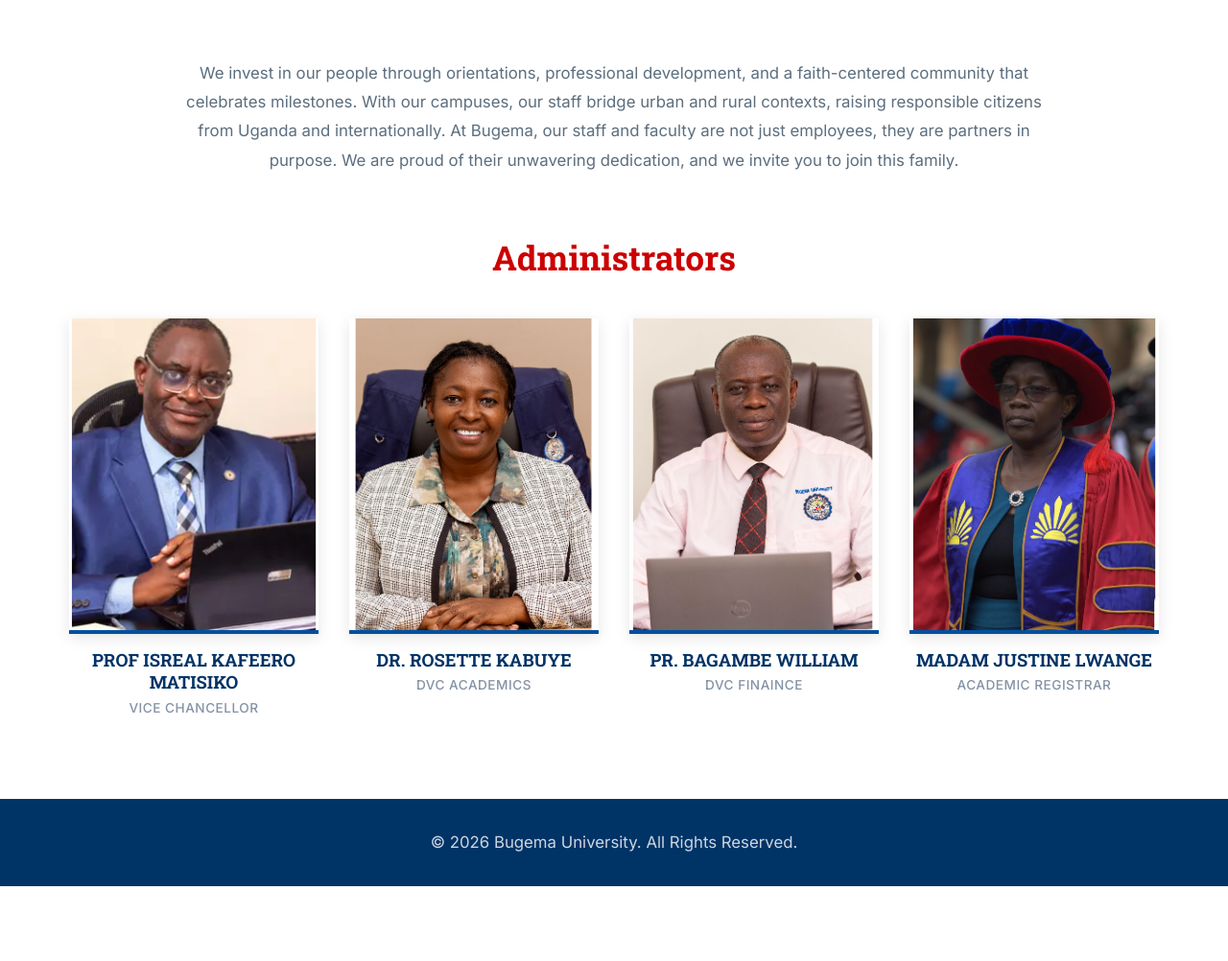
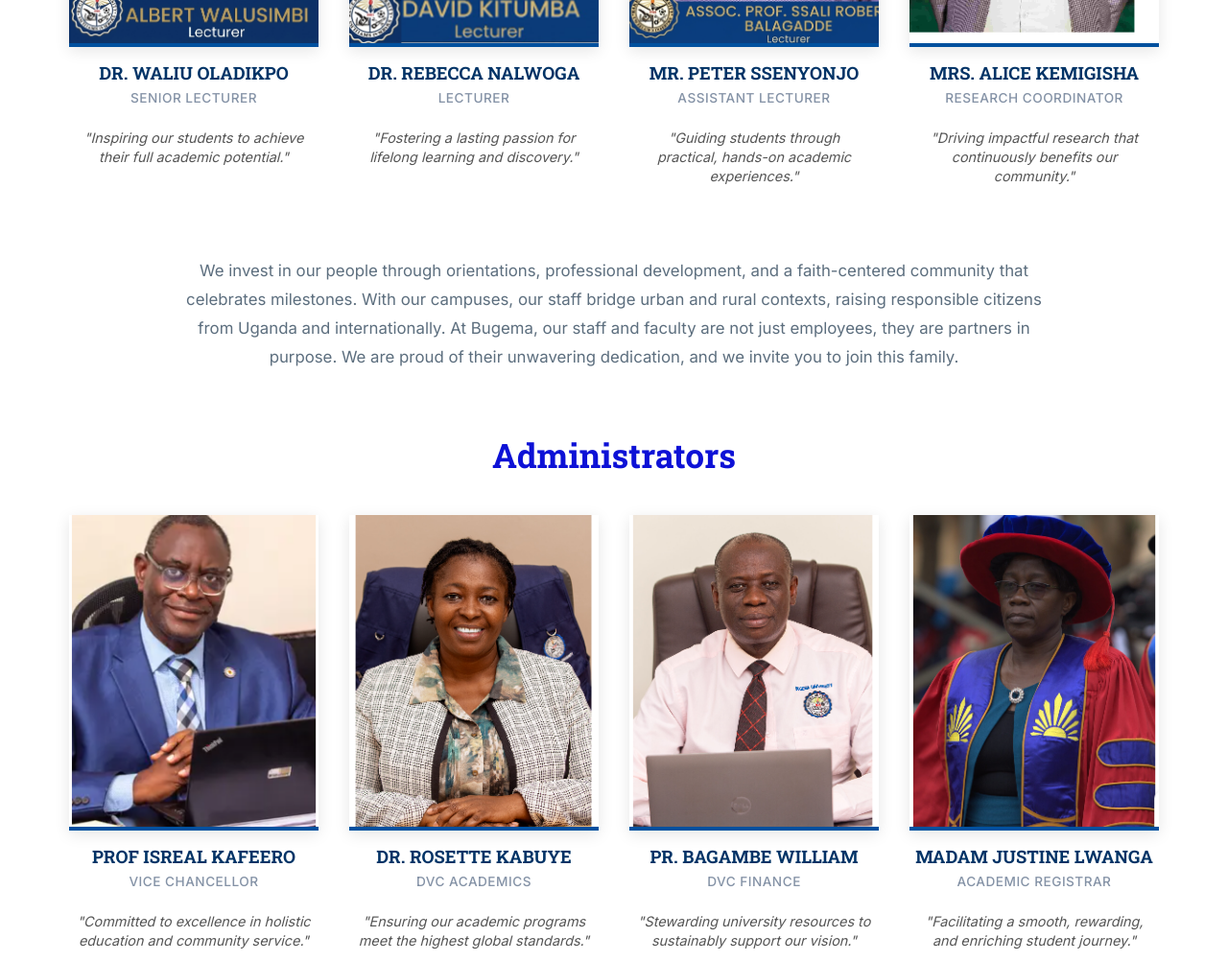
Before and after one commit to sherrynakyanzi369-ship-it/department-website, a plain HTML site: page staff.html in a window 1280 px wide. Shown: the part 1147-2149 px from the top of the page at 96% size. Before the commit the page ends 2071 px from the top, so only its background shows below. Drawn offline with Linux system fonts and the light colour scheme.

Commit message:
Update staff HTML with new staff messages and styles

```diff
--- a/staff.html
+++ b/staff.html
@@ -1,5 +1,6 @@
 <!DOCTYPE html>
 <html lang="en">
+
 <head>
     <meta charset="UTF-8">
     <meta name="viewport" content="width=device-width, initial-scale=1.0">
@@ -7,6 +8,7 @@
     <link rel="stylesheet" href="styles.css">
     <link rel="stylesheet" href="https://cdnjs.cloudflare.com/ajax/libs/font-awesome/6.0.0-beta3/css/all.min.css">
 </head>
+
 <body>
     <header class="main-header">
         <div class="nav-container">
@@ -43,6 +45,7 @@
                 text-align: center;
                 margin: 3rem 0;
             }
+
             .section-title {
                 font-family: 'Roboto Slab', serif;
                 font-size: 2.2rem;
@@ -50,12 +53,15 @@
                 margin: 4rem 0 2rem 0;
                 color: var(--primary-blue);
             }
+
             .section-title.red-title {
-                color: #cc0000;
+                color: #0d11d6;
             }
+
             .section-title::after {
                 display: none;
             }
+
             .staff-intro {
                 max-width: 900px;
                 margin: 0 auto 3rem auto;
@@ -85,7 +91,7 @@
 
             .image-wrapper {
                 overflow: hidden;
-                box-shadow: 0 4px 15px rgba(0,0,0,0.1);
+                box-shadow: 0 4px 15px rgba(0, 0, 0, 0.1);
                 margin-bottom: 1rem;
                 border-bottom: 4px solid var(--secondary-blue);
                 background-color: var(--bg-surface);
@@ -109,8 +115,9 @@
             }
 
             .staff-portrait-card:hover .image-wrapper {
-                border-bottom-color: #200bdd; /* Subtle accent change on hover */
-                box-shadow: 0 10px 25px rgba(0,51,102,0.2);
+                border-bottom-color: #200bdd;
+                /* Subtle accent change on hover */
+                box-shadow: 0 10px 25px rgba(0, 51, 102, 0.2);
             }
 
             .staff-name {
@@ -127,6 +134,16 @@
                 text-transform: uppercase;
                 letter-spacing: 0.5px;
             }
+
+            .staff-message {
+                font-size: 0.9rem;
+                color: #555;
+                margin-top: 0.8rem;
+                margin-bottom: 0.5rem;
+                font-style: italic;
+                line-height: 1.4;
+                padding: 0 0.5rem;
+            }
         </style>
 
         <h2 class="section-title stagger-1">Departmental Heads</h2>
@@ -138,6 +155,7 @@
                 </div>
                 <h3 class="staff-name">MR EMMA SSEWANKAMBO</h3>
                 <p class="staff-title">H.O.D Computing & Informatics</p>
+                <p class="staff-message">"Dedicated to advancing technological innovation and academic excellence."</p>
             </div>
             <div class="staff-portrait-card">
                 <div class="image-wrapper">
@@ -145,6 +163,8 @@
                 </div>
                 <h3 class="staff-name">SSENTOGO REAGAN </h3>
                 <p class="staff-title">MARKETING</p>
+                <p class="staff-message">"Connecting our transformative programs with the brilliant minds of tomorrow."
+                </p>
             </div>
             <div class="staff-portrait-card">
                 <div class="image-wrapper">
@@ -152,6 +172,8 @@
                 </div>
                 <h3 class="staff-name">TIBENDA SETH</h3>
                 <p class="staff-title">ICT DIRECTORATE</p>
+                <p class="staff-message">"Empowering the university through seamless and modern digital infrastructure."
+                </p>
             </div>
             <div class="staff-portrait-card">
                 <div class="image-wrapper">
@@ -159,6 +181,8 @@
                 </div>
                 <h3 class="staff-name">KASIBE ISMA ISAIAH </h3>
                 <p class="staff-title">H.O.D LIFE & PHYSICAL SCIENCE</p>
+                <p class="staff-message">"Exploring fundamental scientific principles to understand our world better."
+                </p>
             </div>
 
         </div>
@@ -170,29 +194,41 @@
                 <div class="image-wrapper">
                     <img src="assets/waliu.png" alt="Placeholder Vector">
                 </div>
-
+                <h3 class="staff-name">DR. WALIU OLADIKPO</h3>
+                <p class="staff-title">SENIOR LECTURER</p>
+                <p class="staff-message">"Inspiring our students to achieve their full academic potential."</p>
             </div>
             <div class="staff-portrait-card">
                 <div class="image-wrapper">
                     <img src="assets/kitlu.png" alt="Dr. Rebecca Nalwoga">
                 </div>
-
+                <h3 class="staff-name">DR. REBECCA NALWOGA</h3>
+                <p class="staff-title">LECTURER</p>
+                <p class="staff-message">"Fostering a lasting passion for lifelong learning and discovery."</p>
             </div>
             <div class="staff-portrait-card">
                 <div class="image-wrapper">
                     <img src="assets/bal.png" alt="Mr. Peter Ssenyonjo">
                 </div>
-
+                <h3 class="staff-name">MR. PETER SSENYONJO</h3>
+                <p class="staff-title">ASSISTANT LECTURER</p>
+                <p class="staff-message">"Guiding students through practical, hands-on academic experiences."</p>
             </div>
             <div class="staff-portrait-card">
                 <div class="image-wrapper">
                     <img src="assets/mm.png" alt="Mrs. Alice Kemigisha">
                 </div>
-
+                <h3 class="staff-name">MRS. ALICE KEMIGISHA</h3>
+                <p class="staff-title">RESEARCH COORDINATOR</p>
+                <p class="staff-message">"Driving impactful research that continuously benefits our community."</p>
             </div>
         </div>
 
-        <p class="staff-intro stagger-5">We invest in our people through orientations, professional development, and a faith-centered community that celebrates milestones. With our campuses, our staff bridge urban and rural contexts, raising responsible citizens from Uganda and internationally. At Bugema, our staff and faculty are not just employees, they are partners in purpose. We are proud of their unwavering dedication, and we invite you to join this family.</p>
+        <p class="staff-intro stagger-5">We invest in our people through orientations, professional development, and a
+            faith-centered community that celebrates milestones. With our campuses, our staff bridge urban and rural
+            contexts, raising responsible citizens from Uganda and internationally. At Bugema, our staff and faculty are
+            not just employees, they are partners in purpose. We are proud of their unwavering dedication, and we invite
+            you to join this family.</p>
 
         <h2 class="section-title red-title stagger-5">Administrators</h2>
 
@@ -201,8 +237,9 @@
                 <div class="image-wrapper">
                     <img src="assets/dv.png" alt="Jane Mukasa">
                 </div>
-                <h3 class="staff-name">PROF ISREAL KAFEERO MATISIKO</h3>
+                <h3 class="staff-name">PROF ISREAL KAFEERO</h3>
                 <p class="staff-title">VICE CHANCELLOR</p>
+                <p class="staff-message">"Committed to excellence in holistic education and community service."</p>
             </div>
             <div class="staff-portrait-card">
                 <div class="image-wrapper">
@@ -210,29 +247,34 @@
                 </div>
                 <h3 class="staff-name">DR. ROSETTE KABUYE</h3>
                 <p class="staff-title">DVC ACADEMICS</p>
+                <p class="staff-message">"Ensuring our academic programs meet the highest global standards."</p>
             </div>
             <div class="staff-portrait-card">
                 <div class="image-wrapper">
                     <img src="assets/fd.png" alt="Mr. Robert Kibira">
                 </div>
                 <h3 class="staff-name">PR. BAGAMBE WILLIAM</h3>
-                <p class="staff-title">DVC FINAINCE</p>
+                <p class="staff-title">DVC FINANCE</p>
+                <p class="staff-message">"Stewarding university resources to sustainably support our vision."</p>
             </div>
             <div class="staff-portrait-card">
                 <div class="image-wrapper">
                     <img src="assets/ww.png" alt="Madam Justine Lwanga">
                 </div>
-                <h3 class="staff-name">MADAM JUSTINE LWANGE</h3>
-                <p class="staff-title">Academic Registrar</p>
+                <h3 class="staff-name">MADAM JUSTINE LWANGA</h3>
+                <p class="staff-title">ACADEMIC REGISTRAR</p>
+                <p class="staff-message">"Facilitating a smooth, rewarding, and enriching student journey."</p>
             </div>
 
         </div>
     </div>
 
     <!-- WhatsApp Floating Button -->
-    <a href="#" class="whatsapp-float stagger-6" aria-label="Chat with us on WhatsApp" style="position: fixed; bottom: 30px; left: 30px; width: 60px; height: 60px; background-color: #0b4a3a; color: white; border-radius: 50px; text-align: center; font-size: 30px; box-shadow: 0 4px 10px rgba(0,0,0,0.3); z-index: 1000; display: flex; align-items: center; justify-content: center; text-decoration: none; border: 3px solid white;">
+    <a href="#" class="whatsapp-float stagger-6" aria-label="Chat with us on WhatsApp"
+        style="position: fixed; bottom: 30px; left: 30px; width: 60px; height: 60px; background-color: #0b4a3a; color: white; border-radius: 50px; text-align: center; font-size: 30px; box-shadow: 0 4px 10px rgba(0,0,0,0.3); z-index: 1000; display: flex; align-items: center; justify-content: center; text-decoration: none; border: 3px solid white;">
         <i class="fab fa-whatsapp"></i>
-        <span style="position: absolute; top: -5px; right: 0px; width: 14px; height: 14px; background-color: red; border-radius: 50%; border: 2px solid white;"></span>
+        <span
+            style="position: absolute; top: -5px; right: 0px; width: 14px; height: 14px; background-color: red; border-radius: 50%; border: 2px solid white;"></span>
     </a>
 
     <footer>
@@ -240,4 +282,5 @@
     </footer>
     <script src="script.js"></script>
 </body>
+
 </html>
```
